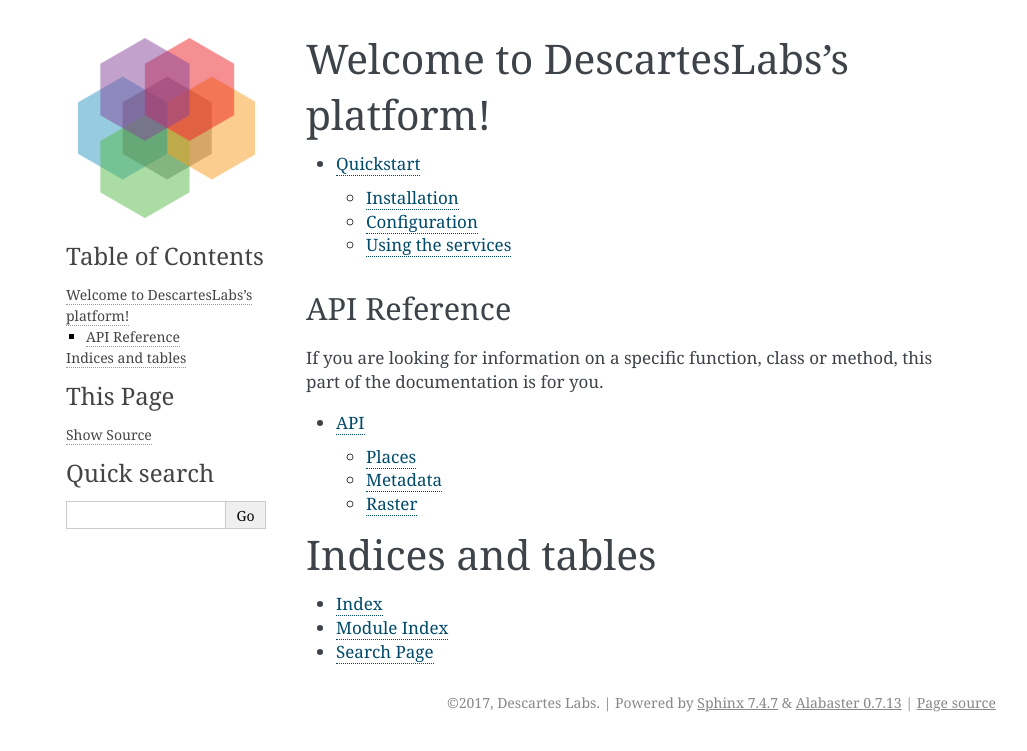
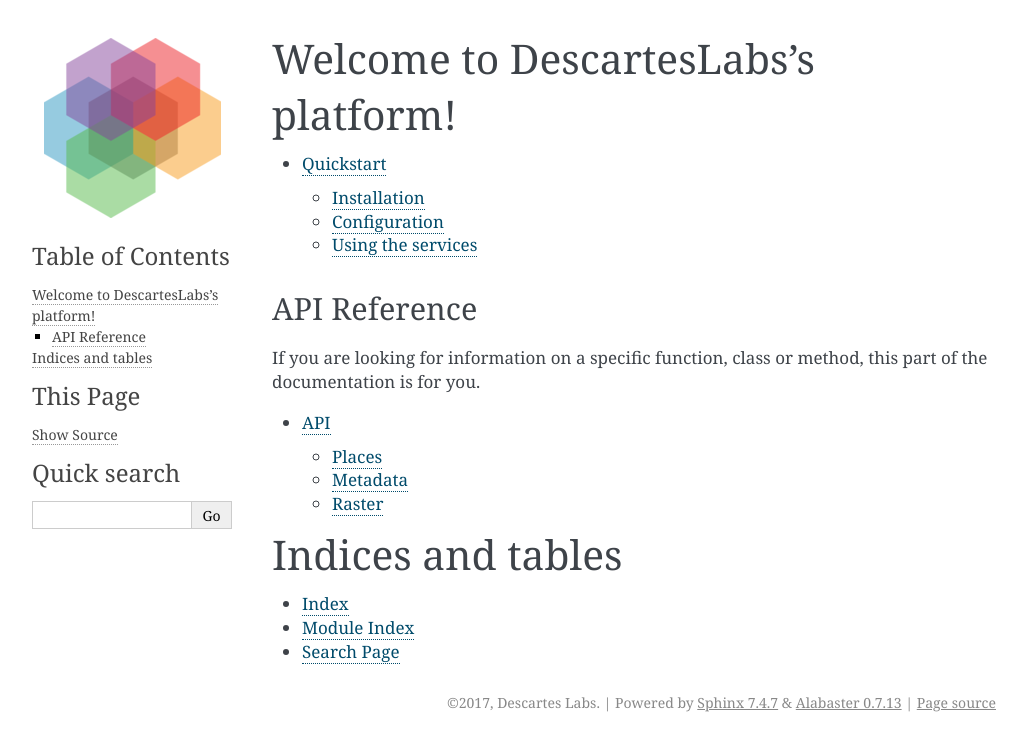
Before and after one commit to descarteslabs/descarteslabs-python, a Sphinx documentation site: the page built from docs/index.rst, in a window 1280 px wide. Shown: the top 751 px of the page, without its empty margins (114-1141 px from the left). Built offline with Sphinx 7.4.7, drawn with Linux system fonts in a browser that asks for light colours; pages that are not in the unit, such as notebooks, are missing from menus.

Commit message:
Slightly increase page width

```diff
--- /dev/null
+++ b/docs/_templates/hacks.html
@@ -0,0 +1,3 @@
+<style type="text/css">
+    div.document { width: 1008px; }
+</style>
--- a/docs/conf.py
+++ b/docs/conf.py
@@ -103,7 +103,8 @@
         'localtoc.html',
         'relations.html',
         'sourcelink.html',
-        'searchbox.html'
+        'searchbox.html',
+        'hacks.html'
     ]
 }
 
```
